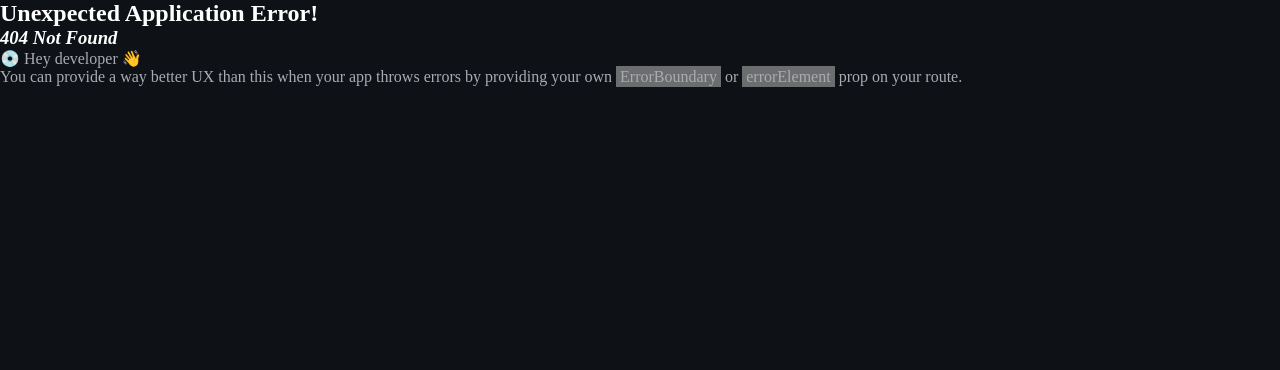
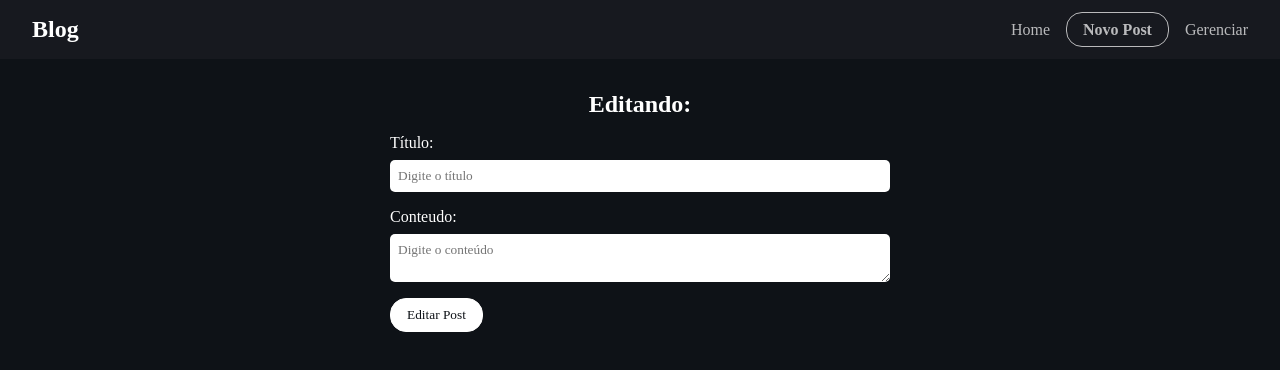
Before and after one commit to enjels/BlogReactAxios, a React (Vite) app: page /post/edit/1 in a window 1280 px wide. Before the commit this address had no page. Shown: the top 370 px of the page. Built offline with nearby package versions, Linux system fonts and the light colour scheme; no server answers; a web font is replaced by a local one.

Commit message:
projeto finalizado

```diff
--- a/src/routes/Admin.jsx
+++ b/src/routes/Admin.jsx
@@ -38,8 +38,15 @@ const Admin = () => {
           <div className="post" key={post.id}>
             <h2>{post.title}</h2>
             <div className="action">
-              <Link  className="btn edit-btn">Editar</Link>
-              <button className="btn delete-btn" onClick={()=> deletePost(post.id)}>Excluir</button>
+              <Link to={`/post/edit/${post.id}`} className="btn edit-btn">
+                Editar
+              </Link>
+              <button
+                className="btn delete-btn"
+                onClick={() => deletePost(post.id)}
+              >
+                Excluir
+              </button>
             </div>
           </div>
         ))
--- /dev/null
+++ b/src/routes/EditPost.jsx
@@ -0,0 +1,71 @@
+import blogFeatch from "../axios/config";
+import { useState, useEffect } from "react";
+import { useParams, useNavigate } from "react-router-dom";
+
+const EditPost = () => {
+  const navigate = useNavigate();
+  const [title, setTitle] = useState();
+  const [body, setBody] = useState();
+
+  const { id } = useParams();
+
+  const getPost = async () => {
+    try {
+      const response = await blogFeatch.get(`/posts/${id}`);
+
+      const data = response.data;
+
+      setTitle(data.title);
+      setBody(data.body);
+    } catch (err) {
+      console.log("erro");
+    }
+  };
+  const editPost = async (e) => {
+    e.preventDefault();
+
+    const post = { title, body, user: 1 };
+
+    await blogFeatch.put(`/posts/${id}`, {
+      body: post,
+    });
+
+    navigate("/");
+  };
+
+  useEffect(() => {
+    getPost();
+  },[]);
+
+  return (
+    <div className="new-post">
+      <h2>Editando: {title}</h2>
+      <form onSubmit={(e) => editPost(e)}>
+        <div className="form-control">
+          <label htmlFor="title">Título:</label>
+          <input
+            type="text"
+            name="title"
+            placeholder="Digite o título"
+            id="title"
+            onChange={(e) => setTitle(e.target.value)}
+            value={title || ""}
+          />
+        </div>
+        <div className="form-control">
+          <label htmlFor="body">Conteudo:</label>
+          <textarea
+            name="body"
+            id="body"
+            placeholder="Digite o conteúdo"
+            onChange={(e) => setBody(e.target.value)}
+            value={body || ""}
+          ></textarea>
+        </div>
+        <input type="submit" value="Editar Post" className="btn" />
+      </form>
+    </div>
+  );
+};
+
+export default EditPost;
--- a/src/routes/NewPost.jsx
+++ b/src/routes/NewPost.jsx
@@ -7,7 +7,6 @@ const NewPost = () => {
   const Navigate = useNavigate();
   const [title, setTitle] = useState();
   const [body, setBody] = useState();
-  const [newPost, setNewPost] = useState();
 
   const createPost = async (e) => {
     e.preventDefault();
```
Also changed, not shown: src/main.jsx (+9 -3 lines).
